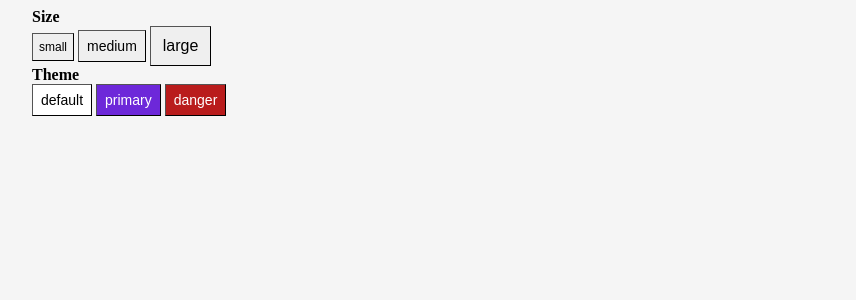
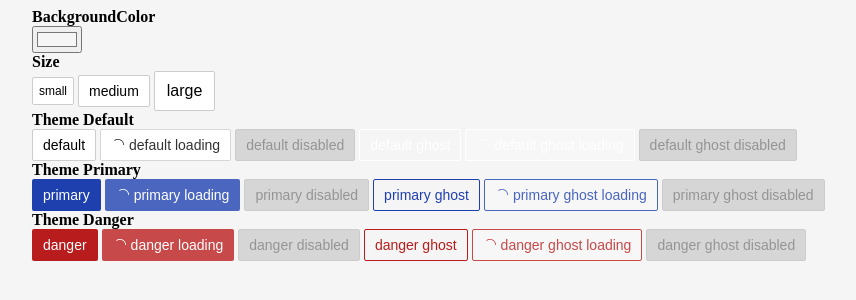
Before and after one commit to xlslucky/button, a website: page index.html in a window 1280 px wide. Shown: the whole page, without its empty margins (108-964 px from the left). Drawn offline with Linux system fonts and the light colour scheme.

Commit message:
add theme

```diff
--- a/index.html
+++ b/index.html
@@ -5,22 +5,74 @@
   <meta http-equiv="X-UA-Compatible" content="IE=edge">
   <meta name="viewport" content="width=device-width, initial-scale=1.0">
   <title>Document</title>
+  <style>
+    *, *::after, *::before {
+      box-sizing: border-box;
+    }
+    body {
+      background-color: #f5f5f5;
+    }
+    b {
+      display: block;
+    }
+  </style>
   <link rel="stylesheet" href="style.css">
 </head>
 <body>
   <div style="max-width: 1000px;margin: 0 auto;">
     <div>
-      <div><b>Size</b></div>
-      <button class="button size-small">small</button>
-      <button class="button size-medium">medium</button>
-      <button class="button size-large">large</button>
+      <b>BackgroundColor</b>
+      <input type="color" value="#f5f5f5" id="colorSelecct" />
     </div>
     <div>
-      <div><b>Theme</b></div>
-      <button class="button size-medium theme-default">default</button>
-      <button class="button size-medium theme-primary">primary</button>
-      <button class="button size-medium theme-danger">danger</button>
+      <b>Size</b>
+      <button class="button button-theme-default button-size-small">small</button>
+      <button class="button button-theme-default button-size-medium">medium</button>
+      <button class="button button-theme-default button-size-large">large</button>
+    </div>
+    <div>
+      <b>Theme Default</b>
+      <button class="button button-size-medium button-theme-default">default</button>
+      <button class="button button-size-medium button-theme-default loading">default loading</button>
+      <button class="button button-size-medium button-theme-default" disabled>default disabled</button>
+      <button class="button button-size-medium button-theme-default ghost">default ghost</button>
+      <button class="button button-size-medium button-theme-default ghost loading">default ghost loading</button>
+      <button class="button button-size-medium button-theme-default ghost" disabled>default ghost disabled</button>
+    </div>
+    <div>
+      <b>Theme Primary</b>
+      <button class="button button-size-medium button-theme-primary">primary</button>
+      <button class="button button-size-medium button-theme-primary loading">primary loading</button>
+      <button class="button button-size-medium button-theme-primary" disabled>primary disabled</button>
+      <button class="button button-size-medium button-theme-primary ghost">primary ghost</button>
+      <button class="button button-size-medium button-theme-primary ghost loading">primary ghost loading</button>
+      <button class="button button-size-medium button-theme-primary ghost" disabled>primary ghost disabled</button>
+    </div>
+    <div>
+      <b>Theme Danger</b>
+      <button class="button button-size-medium button-theme-danger">danger</button>
+      <button class="button button-size-medium button-theme-danger loading">danger loading</button>
+      <button class="button button-size-medium button-theme-danger" disabled>danger disabled</button>
+      <button class="button button-size-medium button-theme-danger ghost">danger ghost</button>
+      <button class="button button-size-medium button-theme-danger ghost loading">danger ghost loading</button>
+      <button class="button button-size-medium button-theme-danger ghost" disabled>danger ghost disabled</button>
     </div>
   </div>
 </body>
+<script>
+  (() => {
+    const colorSelecct = document.querySelector('#colorSelecct')
+
+    colorSelecct.addEventListener('input', function (e) {
+      document.body.style.backgroundColor = e.target.value
+    })
+
+    document.querySelectorAll('.loading').forEach(dom => {
+      dom.innerHTML = `
+      <svg class="loading-icon" viewBox="0 0 1024 1024" xmlns="http://www.w3.org/2000/svg"><path d="M270.4 214.4C336 160 420 128 512 128c212 0 384 172 384 384h64c0-247.2-200.8-448-448-448-107.2 0-205.6 37.6-282.4 100l40.8 50.4z" data-spm-anchor-id="a313x.7781069.0.i1"/></svg>
+      ${dom.innerHTML}
+    `
+    })
+  })()
+</script>
 </html>
--- /dev/null
+++ b/src/_variable.scss
@@ -0,0 +1,12 @@
+$primary-dark: #1e3a8a;
+$primary: #1e40af;
+$primary-light: #2563eb;
+
+$danger-dark: #7f1d1d;
+$danger: #b91c1c;
+$danger-light: #ef4444;
+
+$border: #ccc;
+
+
+$text-disabled: #00000050;
--- a/src/base.scss
+++ b/src/base.scss
@@ -1,6 +1,66 @@
+@import './variable';
+
 .button {
+  position: relative;
   display: inline-flex;
   align-items: center;
   border-width: 1px;
+  border-style: solid;
+  border-color: transparent;
   padding: 0;
+  border-radius: 2px;
+  transition: all 0.3s;
+  vertical-align: middle;
+  cursor: pointer;
+
+  &[disabled],
+  &:disabled,
+  &.loading {
+    cursor: not-allowed;
+  }
+
+  &[disabled],
+  &:disabled {
+    background-color: #00000020!important;
+    border-color: $border!important;
+    color: $text-disabled!important;
+  }
+
+  // &.ghost {
+  //   &[disabled],
+  //   &:disabled {
+  //     border-color: $border!important;
+  //     color: $text-disabled!important;
+  //   }
+  // }
+
+  &.loading {
+    position: relative;
+    &::after {
+      content: "";
+      position: absolute;
+      left: -1px;
+      top: -1px;
+      right: -1px;
+      bottom: -1px;
+      background-color: rgba(#fff, 0.2);
+    }
+  }
 }
+
+.loading-icon {
+  width: 1em;
+  height: 1em;
+  fill: currentColor;
+  margin-right: 4px;
+  animation: spin 1s linear infinite;
+}
+
+@keyframes spin {
+  0% {
+    transform: rotateZ(0);
+  }
+  100% {
+    transform: rotateZ(360deg);
+  }
+}
--- a/src/common.scss
+++ /dev/null
@@ -1,9 +0,0 @@
-*,
-*::after,
-*::before {
-  box-sizing: border-box;
-}
-
-body {
-  background-color: #f5f5f5;
-}
--- a/src/size.scss
+++ b/src/size.scss
@@ -1,16 +1,16 @@
-.size-small {
+.button-size-small {
   height: 28px;
   font-size: 12px;
   padding: 0 6px;
 }
 
-.size-medium {
+.button-size-medium {
   height: 32px;
   font-size: 14px;
-  padding: 0 8px;
+  padding: 0 10px;
 }
 
-.size-large {
+.button-size-large {
   height: 40px;
   font-size: 16px;
   padding: 0 12px;
--- a/src/style.scss
+++ b/src/style.scss
@@ -1,4 +1,5 @@
-@import './common.scss';
 @import './base.scss';
 @import './size.scss';
-@import './theme.scss';
+@import './theme-default.scss';
+@import './theme-primary.scss';
+@import './theme-danger.scss';
--- /dev/null
+++ b/src/theme-danger.scss
@@ -0,0 +1,28 @@
+.button-theme-danger {
+  background-color: $danger;
+  color: #fff;
+
+  &:hover {
+    background-color: $danger-light;
+  }
+
+  &:active {
+    background-color: $danger-dark;
+  }
+
+  &.ghost {
+    background-color: transparent;
+    color: $danger;
+    border-color: $danger;
+
+    &:hover {
+      color: $danger-light;
+      border-color: $danger-light;
+    }
+
+    &:active {
+      color: $danger-dark;
+      border-color: $danger-dark;
+    }
+  }
+}
--- /dev/null
+++ b/src/theme-default.scss
@@ -0,0 +1,30 @@
+.button-theme-default {
+  background-color: #fff;
+  border-color: $border;
+
+  &:hover {
+    color: $primary;
+    border-color: $primary;
+  }
+
+  &:active {
+    color: $primary-dark;
+    border-color: $primary-dark;
+  }
+
+  &.ghost {
+    background-color: transparent;
+    color: #fff;
+    border-color: #fff;
+
+    &:hover {
+      color: $primary;
+      border-color: $primary;
+    }
+
+    &:active {
+      color: $primary-dark;
+      border-color: $primary-dark;
+    }
+  }
+}
--- /dev/null
+++ b/src/theme-primary.scss
@@ -0,0 +1,28 @@
+.button-theme-primary {
+  background-color: $primary;
+  color: #fff;
+
+  &:hover {
+    background-color: $primary-light;
+  }
+
+  &:active {
+    background-color: $primary-dark;
+  }
+
+  &.ghost {
+    background-color: transparent;
+    color: $primary;
+    border-color: $primary;
+
+    &:hover {
+      color: $primary-light;
+      border-color: $primary-light;
+    }
+
+    &:active {
+      color: $primary-dark;
+      border-color: $primary-dark;
+    }
+  }
+}
--- a/src/theme.scss
+++ /dev/null
@@ -1,17 +0,0 @@
-.button.theme-default {
-  background-color: #fff;
-}
-
-.button.theme-primary {
-  background-color: #6d28d9;
-  color: #fff;
-}
-
-.button.theme-primary:hover {
-  background-color: rgba(#6d28d9, 0.4);
-}
-
-.button.theme-danger {
-  background-color: #b91c1c;
-  color: #fff;
-}
```
Also changed, not shown: style.css.
